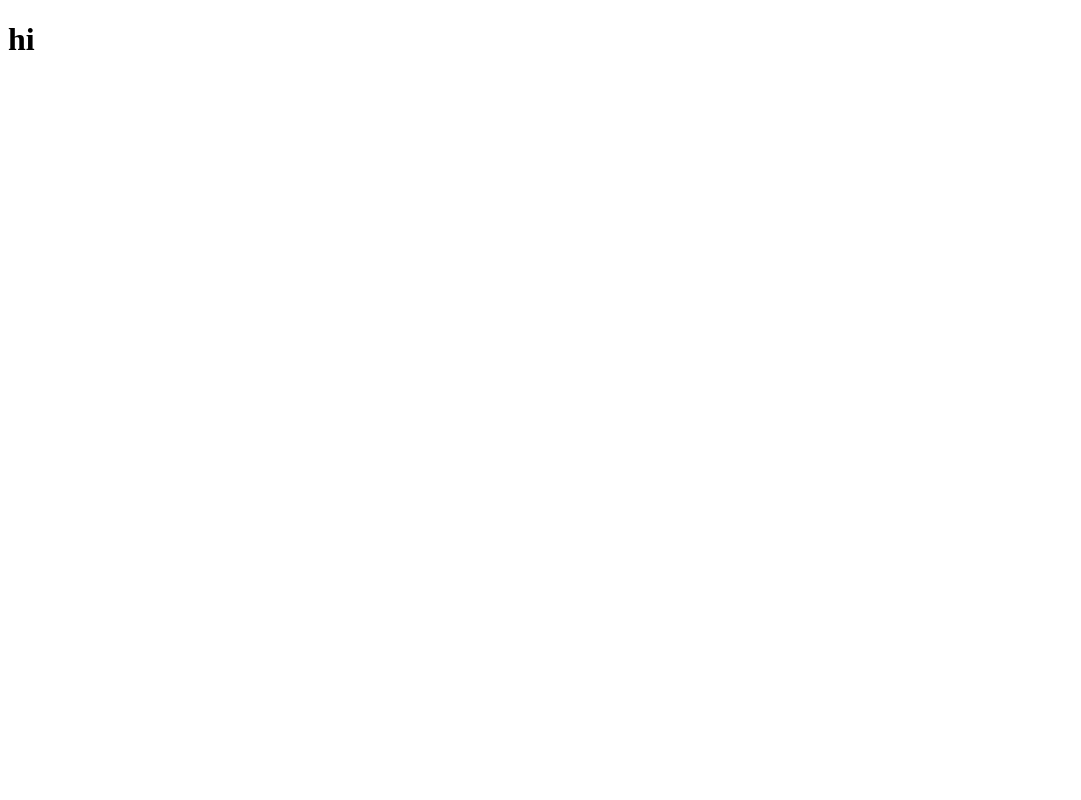
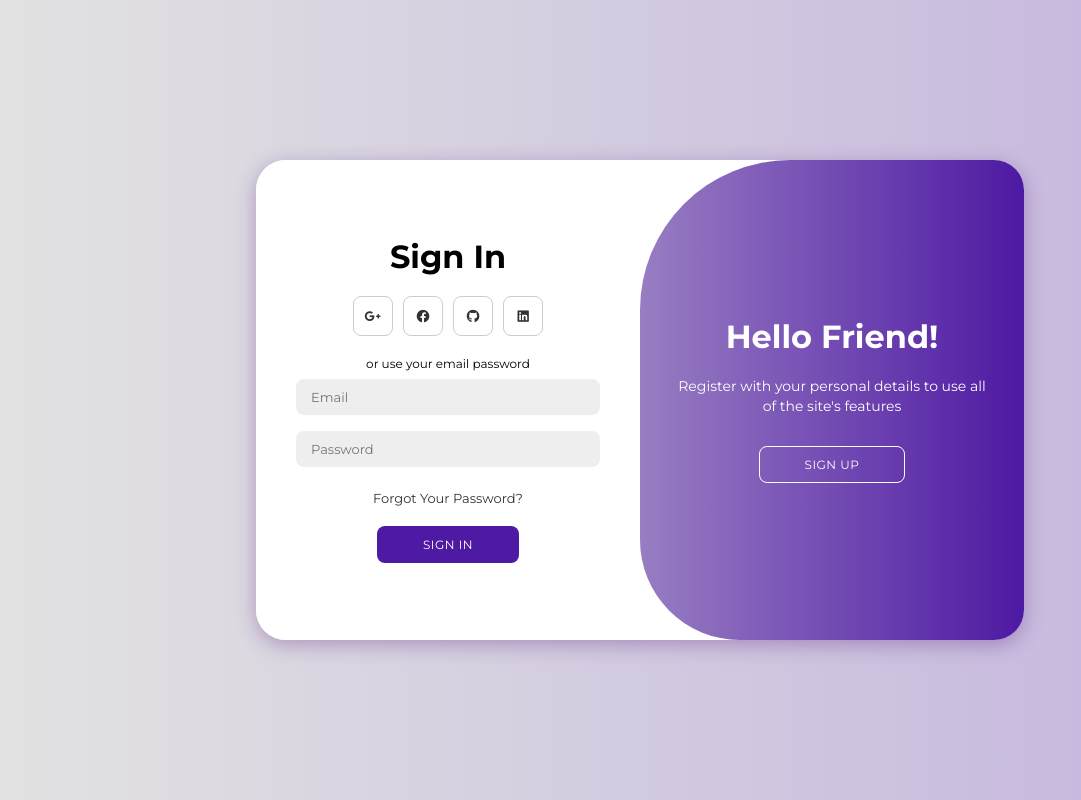
Before and after one commit to Anthawni/InteractiveLOGIN, a plain HTML site: page index.html in a window 1280 px wide. Shown: the whole page, without its empty margins (0-1081 px from the left). Drawn offline with Linux system fonts and the light colour scheme.

Commit message:
added index file contents and adjusted

```diff
--- a/index.html
+++ b/index.html
@@ -1,12 +1,75 @@
 <!DOCTYPE html>
-<html lang="en">
+<html lang = "en">
 <head>
-    <meta charset="UTF-8">
-    <meta http-equiv="X-UA-Compatible" content="IE=edge">
-    <meta name="viewport" content="width=device-width, initial-scale=1.0">
-    <title>Document</title>
+   <meta charset="UTF-18">
+   <meta name="viewpoint" content = "width=device=width, initial-scale = 1.0" >
+   <link rel="stylesheet" href="https://cdnjs.cloudflare.com/ajax/libs/font-awesome/6.4.2/css/all.min.css">
+   <link rel="stylesheet" href="style.css">
+   <title>Interactive Login Page</title>
+
 </head>
 <body>
-    <h1>hi</h1>
+
+   <div class="container" id="container">
+       <div class="form-container sign-up">
+           <form>
+               <h1>Create Account</h1>
+               <div class="social-icons">
+
+                   <a href="#" class="icon"><i class="fa-brands fa-google-plus-g"></i>  </a>
+
+                   <a href="#" class="icon"><i class="fa-brands fa-facebook"></i>  </a>
+
+                   <a href="#" class="icon"><i class="fa-brands fa-github"></i>  </a>
+
+                   <a href="#" class="icon"><i class="fa-brands fa-linkedin"></i>  </a>
+
+               </div>
+               <span>or use your email to register</span>
+               <input type="text" placeholder="Name">
+               <input type="email" placeholder="Email">
+               <input type="password" placeholder="Password">
+               <button>Sign Up</button>
+           </form>
+       </div>
+       <div class="form-container sign-in">
+           <form>
+               <h1>Sign In</h1>
+               <div class="social-icons">
+
+                   <a href="#" class="icon"><i class="fa-brands fa-google-plus-g"></i>  </a>
+
+                   <a href="#" class="icon"><i class="fa-brands fa-facebook"></i>  </a>
+
+                   <a href="#" class="icon"><i class="fa-brands fa-github"></i>  </a>
+
+                   <a href="#" class="icon"><i class="fa-brands fa-linkedin"></i>  </a>
+
+               </div>
+               <span>or use your email password</span>
+
+               <input type="email" placeholder="Email">
+               <input type="password" placeholder="Password">
+               <a href="#">Forgot Your Password?</a>
+               <button>Sign In</button>
+           </form>
+       </div>
+       <div class="toggle-container">
+           <div class="toggle">
+               <div class="toggle-panel toggle-left">
+                       <h1>Welcome Back!</h1>
+                       <p>Enter your personal details to use all of the site's features</p>
+                       <button class="hidden" id="login"> Sign In</button>
+               </div>
+               <div class="toggle-panel toggle-right">
+                   <h1>Hello Friend!</h1>
+                   <p>Register with your personal details to use all of the site's features</p>
+                   <button class="hidden" id="register"> Sign Up</button>
+               </div>
+           </div>
+       </div>
+   </div>
+
+   <script src="script.js"></script>
 </body>
 </html>
--- a/script.js
+++ b/script.js
@@ -0,0 +1,13 @@
+const container = document.getElementById('container');
+const registerButton = document.getElementById('register');
+const loginButton = document.getElementById('login');
+
+registerButton.addEventListener('click', () => {
+
+    container.classList.add("active");
+});
+
+loginButton.addEventListener('click', () => {
+
+    container.classList.remove("active");
+});
--- a/style.css
+++ b/style.css
@@ -0,0 +1,212 @@
+@import url('https://fonts.googleapis.com/css2?family=Montserrat:wght@300;400;500;600;700&display=swap');
+
+* {
+    margin: 0;
+    padding: 0;
+    box-sizing: border-box;
+    font-family: 'Montserrat', sans-serif;
+}
+
+body {
+    background-color: #c9d6ff;
+    background: linear-gradient(to right, #e2e2e2, #c3b3de);
+    display: flex;
+    align-items: center;
+    justify-content: center;
+    flex-direction: column;
+    height: 100vh;
+}
+
+.container {
+    background-color: #fff;
+    border-radius: 30px;
+    box-shadow: 0 5px 20px rgba(90, 32, 125, 0.35);
+    position: relative;
+    overflow: hidden;
+    width: 768px;
+    max-width: 100%;
+    min-height: 480px;
+}
+
+
+.container p{
+    font-size: 14px;
+    line-height: 20px;
+    letter-spacing: 0.3;
+    margin: 20px 0;
+}
+
+.container span {
+    font-size: 12px;
+}
+
+.container a {
+    color: #333;
+    font-size: 13px;
+    text-decoration: none;
+    margin: 15px 0 10px;
+
+}
+
+.container button {
+    background-color: #4e19a3;
+    color: white;
+    font-size: 12px;
+    padding:  10px 45px;
+    border: 1px solid transparent;
+    border-radius: 8px;
+    letter-spacing: 0.5px;
+    text-transform: uppercase;
+    margin-top: 10px;
+    cursor: pointer;
+}
+
+.container button.hidden {
+    background-color: transparent;
+    border-color: white;
+}
+
+.container form {
+    background-color: white;
+    display: flex;
+    align-items: center;
+    justify-content: center;
+    flex-direction: column;
+    padding: 0 40px;
+    height: 100%;
+}
+
+.container input{
+    background-color: #eee;
+    border: none;
+    margin: 8px 0;
+    padding: 10px 15px;
+    font-size: 13px;
+    border-radius: 8px;
+    width: 100%;
+    outline: none;
+}
+
+.form-container {
+    position: absolute;
+    top: 0;
+    height: 100%;
+    transition: all 0.6s ease-in-out;
+}
+
+.sign-in {
+    left: 0;
+    width: 50%;
+    z-index: 2;
+}
+
+.container.active .sign-in {
+    transform: translate(100%);
+}
+
+.sign-up {
+    left: 0;
+    width: 50%;
+    opacity: 0;
+    z-index: 1;
+}
+
+.container.active .sign-up {
+    transform: translate(100%);
+    opacity: 1;
+    z-index: 5;
+    animation: move 0.6s;
+}
+
+@keyframes move {
+    0%, 49.99% {
+        opacity: 0;
+        z-index: 1;
+    }
+    50%, 100% {
+        opacity: 1;
+        z-index: 5;
+    }
+}
+
+.social-icons {
+    margin: 20px 0;
+}
+
+.social-icons a {
+    border: 1px solid #ccc;
+    border-radius: 20%;
+    display: inline-flex;
+    align-items: center;
+    justify-content: center;
+    margin: 0 3px;
+    width: 40px;
+    height: 40px;
+}
+
+.toggle-container {
+    position: absolute;
+    top: 0;
+    left: 50%;
+    width: 50%;
+    height: 100%;
+    overflow: hidden;
+    transition: all 0.6s ease-in-out;
+    border-radius: 150px 0 0 100px;
+    z-index: 1000;
+}
+
+.container.active .toggle-container {
+    transform: translate(-100%);
+    border-radius: 0 150px 100px 0;
+}
+
+.toggle {
+    background-color: #4e19a3;
+    height: 100%;
+    background: linear-gradient(to right, #e2e2e2, #4e19a3);
+    color: white;
+    position: relative;
+    left: -100%;
+    height: 100%;
+    width: 200%;
+    transform: translate(0);
+    transition: all 0.6s ease-in-out;
+}
+
+.container.active .toggle {
+    transform: translate(50%);
+}
+
+.toggle-panel {
+    position: absolute;
+    width: 50%;
+    height: 100%;
+    display: flex;
+    align-items: center;
+    justify-content: center;
+    flex-direction: column;
+    padding: 0 30px;
+    text-align: center;
+    top: 0;
+    transform: translate(0);
+    transition: all 0.6s ease-in-out;
+}
+
+.toggle-left {
+    transform: translate(-200%);
+}
+
+.container.active .toggle-left {
+    transform: translate(0);
+}
+
+.toggle-right {
+    right: 0;
+    transform: translate(0);
+}
+
+.container.active .toggle-right {
+    transform: translate(200%);
+
+}
```
